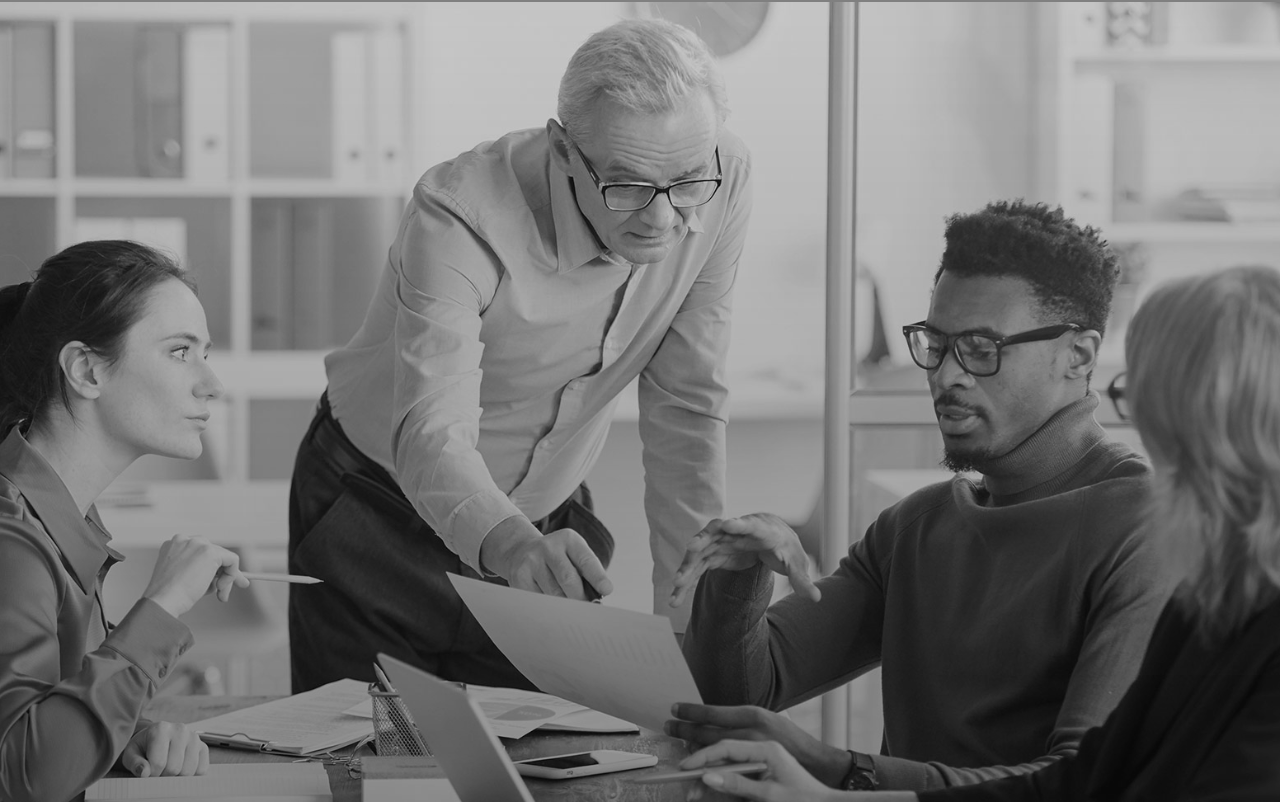
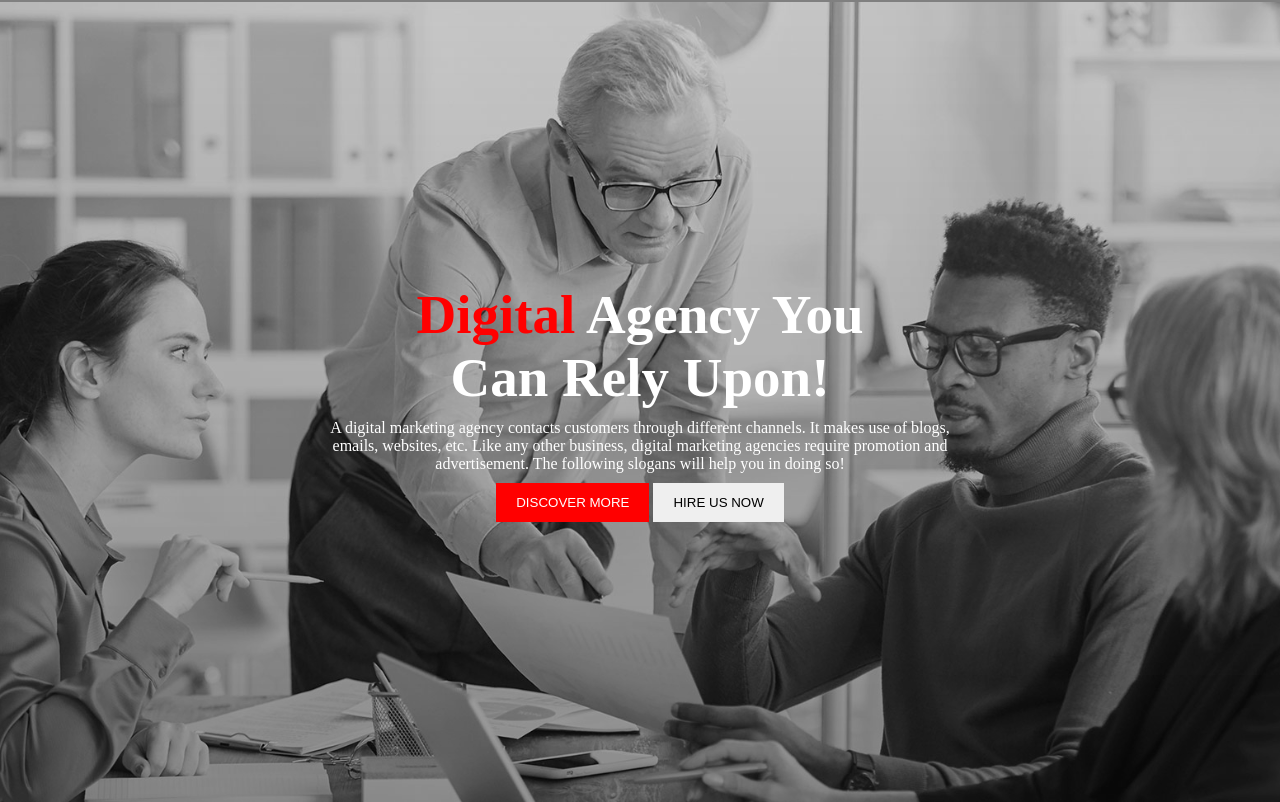
Before and after one commit to programmingpassion1/digital-agency, a plain HTML site: page index.html in a window 1280 px wide. Shown: the part 87-889 px from the top of the page. Drawn offline with Linux system fonts and the light colour scheme.

Commit message:
banner section added

```diff
--- a/index.html
+++ b/index.html
@@ -24,7 +24,16 @@
             </div>
         </div>
         <div class="banner-container">
-
+            <div class="banner-info">
+                <h1 class="title"><span class="primary">Digital</span> Agency You <br> Can Rely Upon!</h1>
+                <p class="description">
+                    A digital marketing agency contacts customers through different channels. It makes use of blogs,
+                    emails, websites, etc. Like any other business, digital marketing agencies require promotion and
+                    advertisement. The following slogans will help you in doing so!
+                </p>
+                <button class="btn bg-primary">DISCOVER MORE</button>
+                <button class="btn">HIRE US NOW</button>
+            </div>
         </div>
 
 
--- a/styles/styles.css
+++ b/styles/styles.css
@@ -16,7 +16,6 @@
     gap: 15px;
     font-size: 17px;
     font-style: italic;
-
 }
 .banner-container {
     height: 100vh;
@@ -25,4 +24,34 @@
     background-position: center;
     background-repeat: no-repeat;
     background-size: cover;
+    text-align: center;
+    display: flex;
+    align-items: center;
 }
+
+.title {
+    font-size: 55px;
+    font-weight: bold;
+    color: white;
+}
+
+.primary {
+    color: red;
+}
+
+.description {
+    color: white;
+    padding: 10px;
+    width: 50%;
+    margin: auto;
+}
+
+.btn {
+    padding: 12px 20px;
+    border: none;
+}
+
+.bg-primary {
+    background-color: red;
+    color: white;
+}
```
